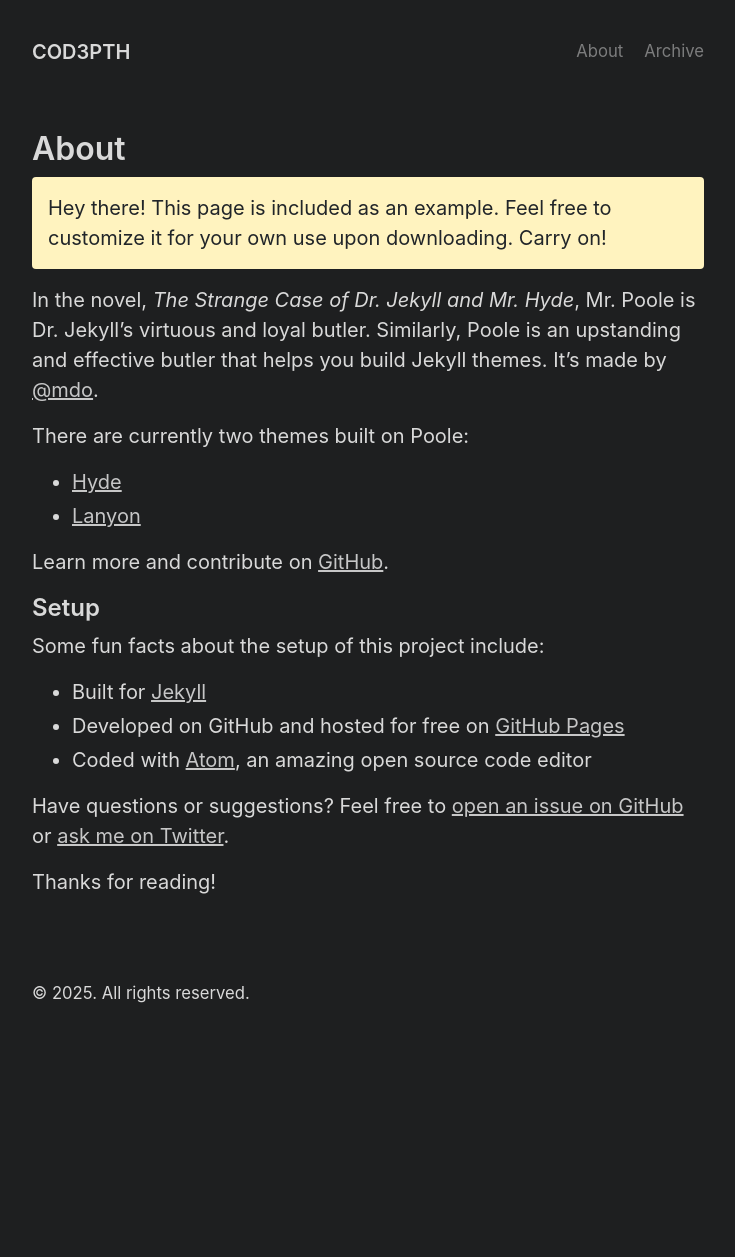
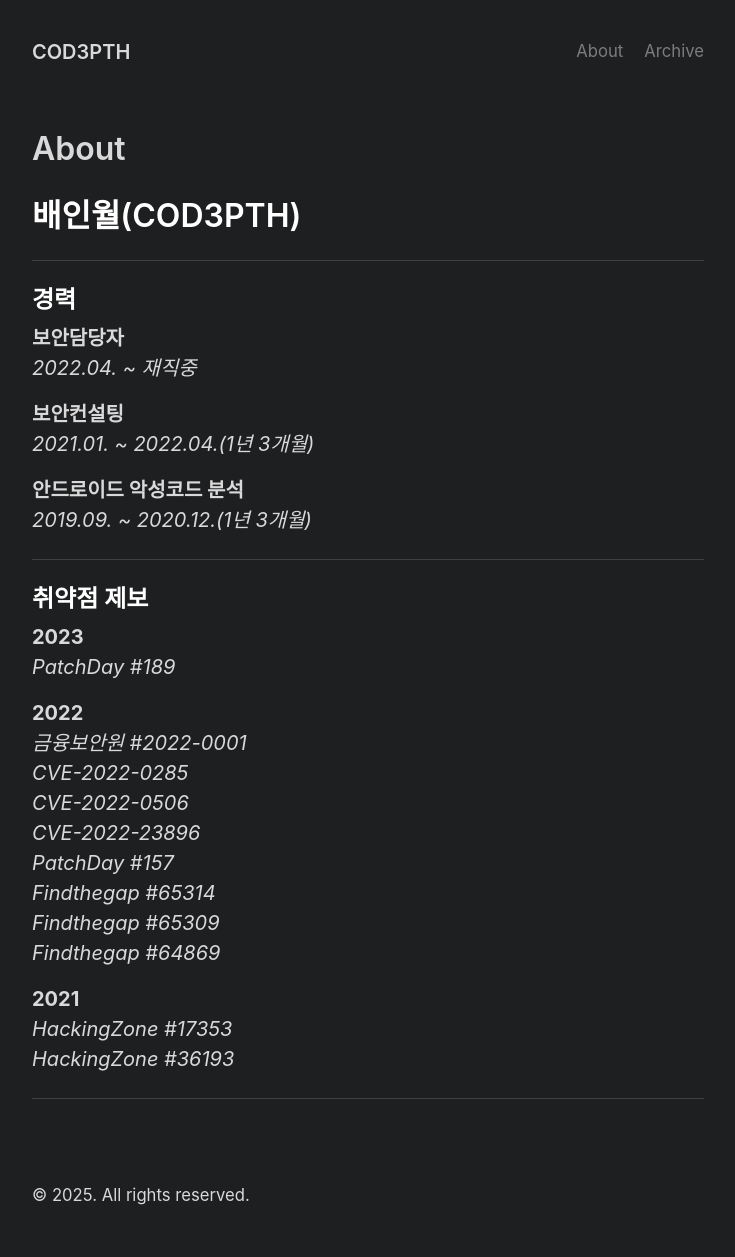
Before and after one commit to cod3pth/cod3pth.github.io, a Jekyll site: the page built from about.md, in a window 1280 px wide. Shown: the whole page, without its empty margins (272-1007 px from the left). Built offline with Jekyll 4.4.1, drawn with Linux system fonts in a browser that asks for light colours; before the commit the page ends 1055 px from its top, so only the background shows below that.

Commit message:
Update about.md

```diff
--- a/about.md
+++ b/about.md
@@ -3,27 +3,40 @@ layout: page
 title: About
 ---
 
-<p class="message">
-  Hey there! This page is included as an example. Feel free to customize it for your own use upon downloading. Carry on!
-</p>
+# <span style="color:white">배인월(COD3PTH)</span>
 
-In the novel, *The Strange Case of Dr. Jekyll and Mr. Hyde*, Mr. Poole is Dr. Jekyll's virtuous and loyal butler. Similarly, Poole is an upstanding and effective butler that helps you build Jekyll themes. It's made by [@mdo](https://twitter.com/mdo).
+---
 
-There are currently two themes built on Poole:
+## <span style="color:white">경력</span>
 
-- [Hyde](https://hyde.getpoole.com)
-- [Lanyon](https://lanyon.getpoole.com)
+**보안담당자**<br>
+*2022.04. ~ 재직중*
 
-Learn more and contribute on [GitHub](https://github.com/poole).
+**보안컨설팅**<br>
+*2021.01. ~ 2022.04.(1년 3개월)*
 
-## Setup
+**안드로이드 악성코드 분석**<br>
+*2019.09. ~ 2020.12.(1년 3개월)*
 
-Some fun facts about the setup of this project include:
+---
 
-- Built for [Jekyll](https://jekyllrb.com)
-- Developed on GitHub and hosted for free on [GitHub Pages](https://pages.github.com)
-- Coded with [Atom](https://atom.io), an amazing open source code editor
+## <span style="color:white">취약점 제보</span>
 
-Have questions or suggestions? Feel free to [open an issue on GitHub](https://github.com/poole/poole/issues/new) or [ask me on Twitter](https://twitter.com/mdo).
+**2023**<br>
+*PatchDay #189*<br>
 
-Thanks for reading!
+**2022**<br>
+*금융보안원 #2022-0001*<br>
+*CVE-2022-0285*<br>
+*CVE-2022-0506*<br>
+*CVE-2022-23896*<br>
+*PatchDay #157*<br>
+*Findthegap #65314*<br>
+*Findthegap #65309*<br>
+*Findthegap #64869*<br>
+
+**2021**<br>
+*HackingZone #17353*<br>
+*HackingZone #36193*<br>
+
+---
```
